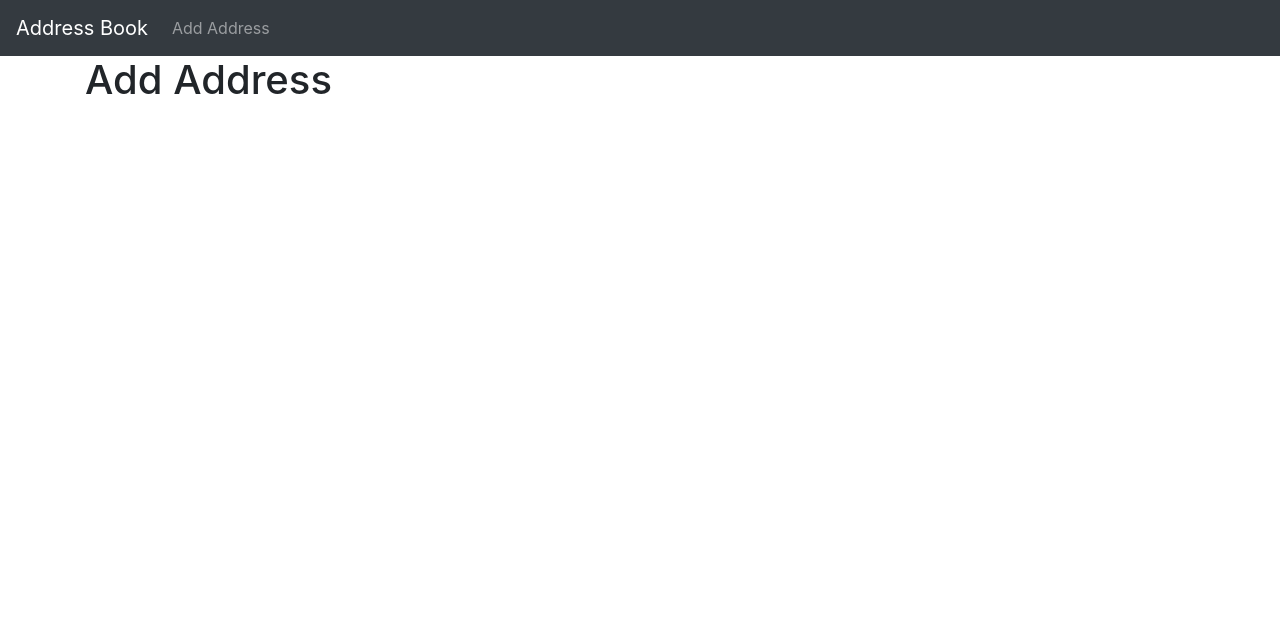
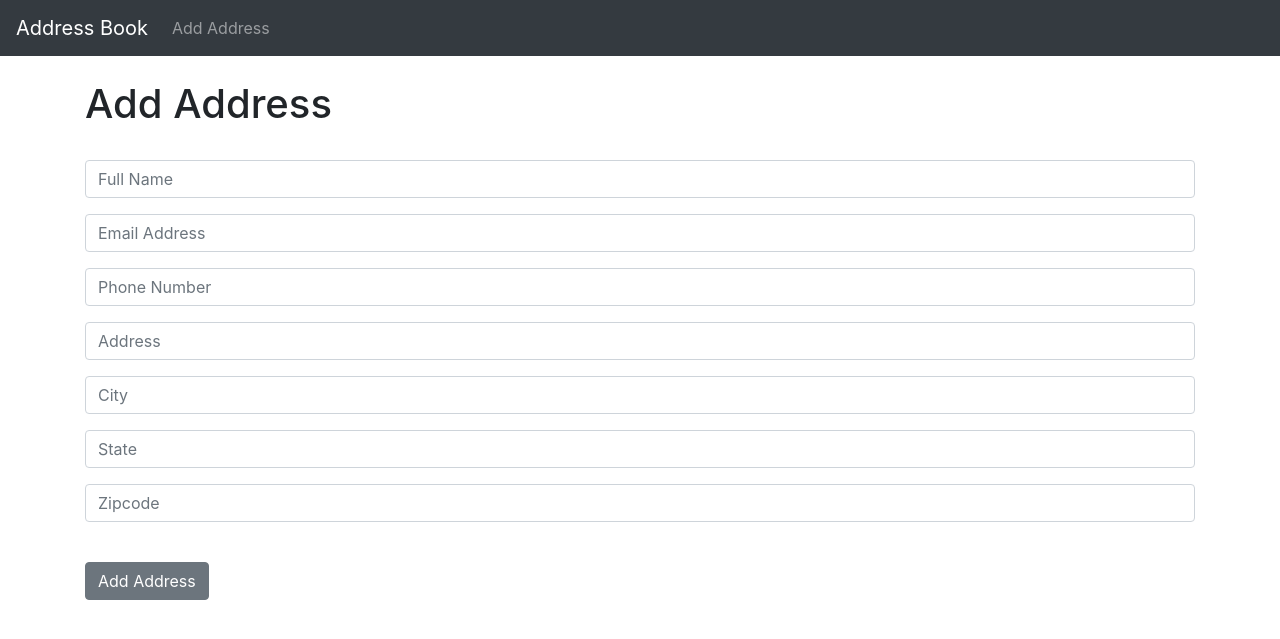
Before and after one commit to CagyLocket/address_book, a Django app: page /add_address in a window 1280 px wide. Shown: the top 639 px of the page. Run offline with Django 3.2, Linux system fonts and the light colour scheme.

Commit message:
add/edit/delete functions work

```diff
--- a/address_book_app/templates/add_address.html
+++ b/address_book_app/templates/add_address.html
@@ -4,6 +4,46 @@
 
 {% block content %}
 
+
 	<h1>Add Address</h1>
+<br/>
+
+	<form method="POST">
+		{% csrf_token %}
+
+	 <div class="form-group">
+    <input type="text" class="form-control" id="exampleInputEmail1" aria-describedby="emailHelp" placeholder="Full Name" name="name">
+  </div>
+
+  <div class="form-group">
+    <input type="email" class="form-control" id="exampleInputEmail1" aria-describedby="emailHelp" placeholder="Email Address" name="email">
+  </div>
+
+   <div class="form-group">
+    <input type="text" class="form-control" id="exampleInputEmail1" aria-describedby="emailHelp" placeholder="Phone Number" name="phone">
+  </div>
+
+   <div class="form-group">
+    <input type="text" class="form-control" id="exampleInputEmail1" aria-describedby="emailHelp" placeholder="Address" name="address">
+  </div>
+
+   <div class="form-group">
+    <input type="text" class="form-control" id="exampleInputEmail1" aria-describedby="emailHelp" placeholder="City" name="city">
+  </div>
+
+   <div class="form-group">
+    <input type="text" class="form-control" id="exampleInputEmail1" aria-describedby="emailHelp" placeholder="State" name="state">
+  </div>
+
+   <div class="form-group">
+    <input type="text" class="form-control" id="exampleInputEmail1" aria-describedby="emailHelp" placeholder="Zipcode" name="zipcode">
+  </div>
+
+<br/>
+
+  <button type="submit" class="btn btn-secondary">Add Address</button>
+</form>
+
+
 
 {% endblock %}
--- a/address_book_app/templates/base.html
+++ b/address_book_app/templates/base.html
@@ -32,19 +32,25 @@
   <!-- Navbar End -->
 
 
+  <br/>
+    <div class="container">
 
+    {% if messages %}
+      {% for message in messages %}
+        <div class="alert alert-warning alert-dismissable" role="alert">
+          <button class="close" data-dismiss="alert">
+                  <small><sup>x</sup></small>
+              </button>
+          {{ message }}
+        </div>
+      {% endfor%}
 
+    {% endif %}
 
+      {% block content %}
+    {% endblock %}
+  </div>
 
-
-
-
-
-
-<div class="container">
-{% block content %}
-{% endblock %}
-</div>
 
     <!-- Optional JavaScript; choose one of the two! -->
 
--- a/address_book_app/urls.py
+++ b/address_book_app/urls.py
@@ -4,4 +4,6 @@ from . import views
 urlpatterns = [
    path('', views.home, name="home"),
    path('add_address', views.add_address, name="add_address"),
+   path('edit/<list_id>', views.edit, name="edit"),
+   path('delete/<list_id>', views.delete, name="delete"),
 ]
--- a/address_book_app/views.py
+++ b/address_book_app/views.py
@@ -1,9 +1,51 @@
-from django.shortcuts import render
+from django.shortcuts import render, redirect
+from .models import Address
+from .forms import AddressForm
+from django.contrib import messages
 
-# Create your views here.
 
 def home(request):
-	return render(request, 'home.html', {})
+	all_addresses = Address.objects.all()
+
+	return render(request, 'home.html', {'all_addresses': all_addresses})
 
 def add_address(request):
-	return render(request, 'add_address.html', {})
+	if request.method == 'POST':
+		form = AddressForm(request.POST or None)
+		if form.is_valid():
+			form.save()
+			messages.success(request, ('Address Has Been Added!'))
+			return redirect('home')
+		else:
+			messages.success(request, ('Seems like There Was an Error...'))
+			return render(request, 'add_address.html', {})
+	else:
+		return render(request, 'add_address.html', {})
+
+
+
+def edit(request, list_id):
+	if request.method == 'POST':
+		current_address = Address.objects.get(pk=list_id)
+		form = AddressForm(request.POST or None, instance=current_address)
+		if form.is_valid():
+			form.save()
+			messages.success(request, ('Address Has Been Edited!'))
+			return redirect('home')
+		else:
+			messages.success(request, ('Seems like There Was an Error...'))
+			return render(request, 'edit.html', {})
+	else:
+		get_address = Address.objects.get(pk=list_id)
+		return render(request, 'edit.html', {'get_address': get_address})
+
+
+def delete(request, list_id):
+	if request.method == 'POST':
+		current_address = Address.objects.get(pk=list_id)
+		current_address.delete()
+		messages.success(request, ('Address Has Been Deleted...'))
+		return redirect('home')
+	else:
+		message.success(request, ('Nothing To See Here...'))
+		return redirect('home')
```
Also changed, not shown: address_book_app/forms.py (added, +7 -0 lines), address_book_app/templates/edit.html (added, +58 -0 lines), address_book_app/templates/home.html (+38 -1 lines).
